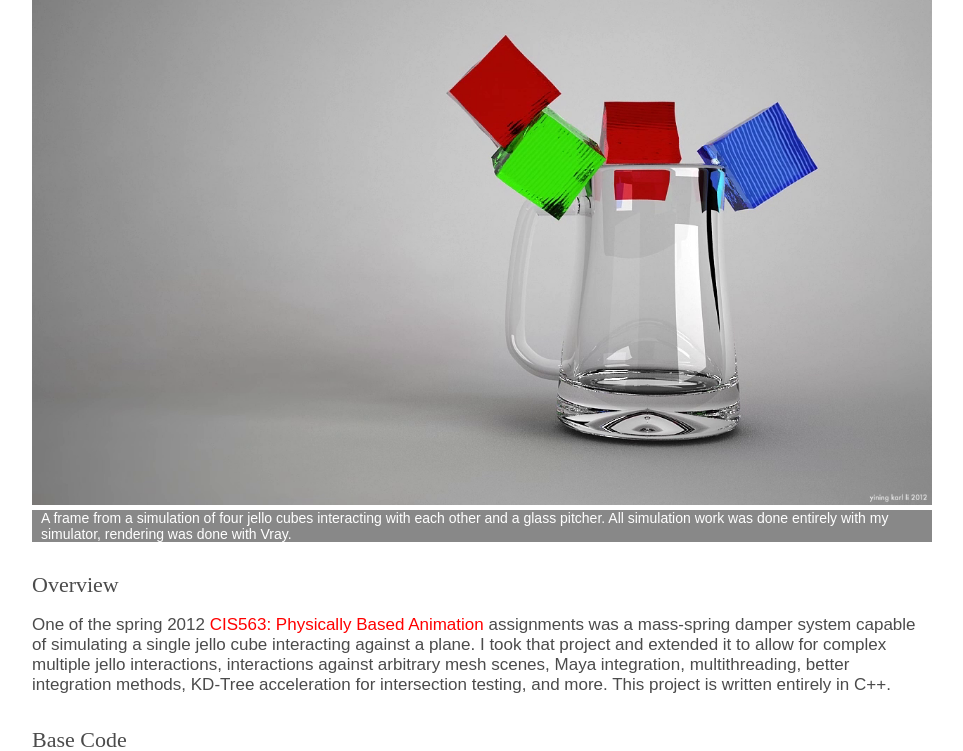
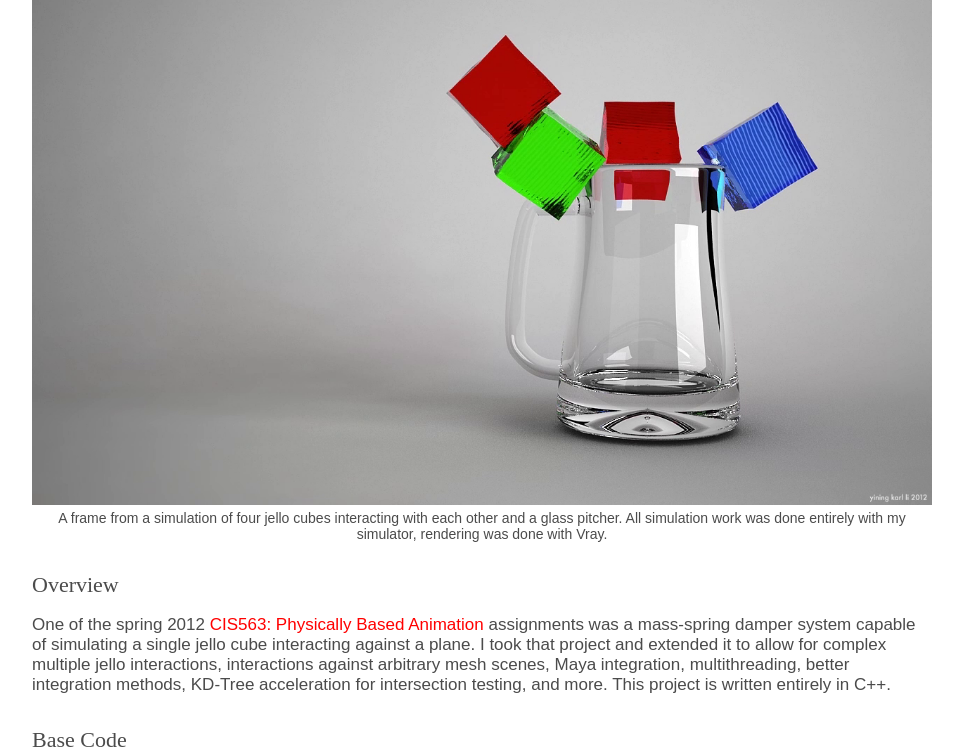
Before and after one commit to betajippity/yiningkarlli.com, a PHP site: page /projects/jello.html in a window 1280 px wide. Shown: the part 219-970 px from the top of the page, without its empty margins (158-1121 px from the left). Run offline with PHP 8.4, Linux system fonts and the light colour scheme; some libraries are stand-ins or nearby versions.

Commit message:
Updated style for image captions to match blog caption style

```diff
--- a/index.html
+++ b/index.html
@@ -35,8 +35,6 @@
 			div.caption {
 				padding-left:9px;
 				padding-right:9px;
-				color:white;
-				background-color:#888888;
 				text-align: center ;
 				font-size:14px;
 			}
--- a/projects/projects.css
+++ b/projects/projects.css
@@ -76,9 +76,7 @@ div.projecttextrow {
 div.caption {
 	padding-left:9px;
 	padding-right:9px;
-	color:white;
-	background-color:#888888;
-	text-align: left ;
+	text-align: center ;
 	font-size:14px;
 }
 
```
